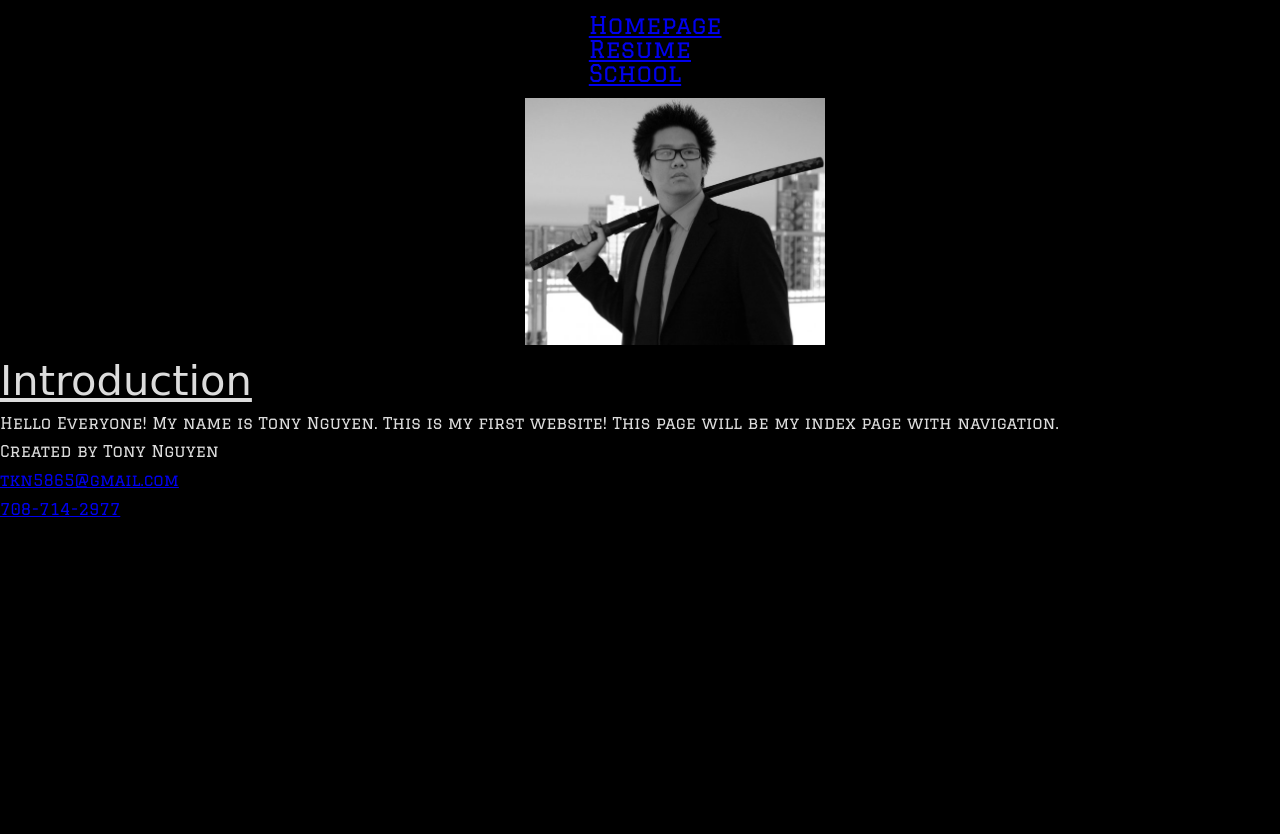
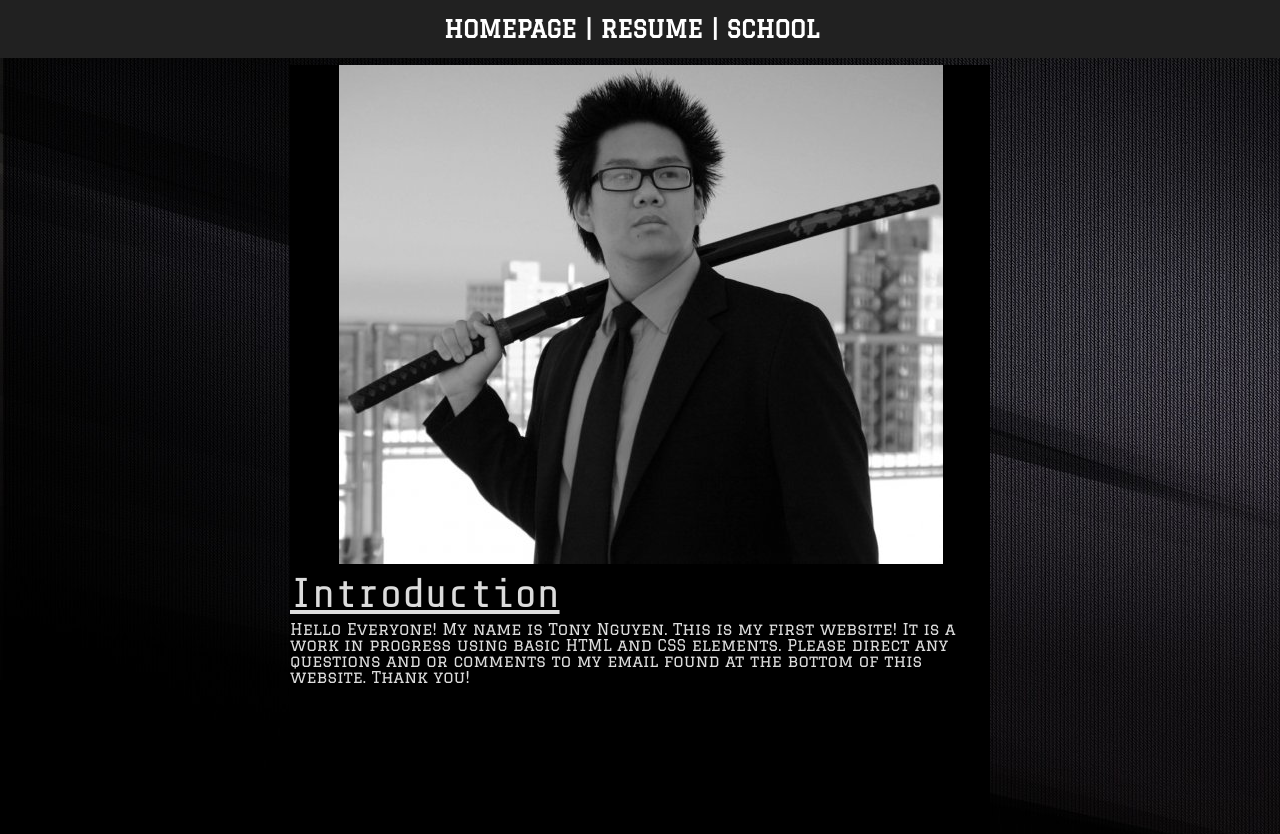
Before and after one commit to tn5865/IIT-Web-Development-Spring-2017, a plain HTML site: page ProjectTwo/index.html in a window 1280 px wide. Shown: the top 834 px of the page. Before the commit the page ends 800 px from the top, so only its background shows below. Drawn offline with nearby package versions, Linux system fonts and the light colour scheme; a web font is replaced by a local one.

Commit message:
Final Draft for Project 2 (Hopefully)
More css elements added. Added BG, one fixed and one fluid layout, redid
nav bar.

```diff
--- a/ProjectTwo/index.html
+++ b/ProjectTwo/index.html
@@ -6,27 +6,32 @@
 	<title>Tony Nguyen - Homepage</title>
 	<link rel="stylesheet" type="text/css" href="style.css"/>
 	<link href="https://fonts.googleapis.com/css?family=Graduate" rel="stylesheet">
-	<link href="https://fonts.googleapis.com/css?family=Diplomata+SC" rel="stylesheet">
+	<link href="https://fonts.googleapis.com/css?family=Share+Tech+Mono" rel="stylesheet">
 </head>
 <body>
 	<header>
 		<nav id="navmenu">
 			<ul>
-				<li><a href="index.html">Homepage</a></li>
-				<li><a href="resume.html">Resume</a></li>
+				<li><a href="index.html">Homepage | </a></li>
+				<li><a href="resume.html">Resume | </a></li>
 				<li><a href="school.html">School</a></li>
 			</ul>
 		</nav>
 	</header>
+	<div id=indexmain>
 		<p id="mypic">
-		<img src="Images/Tony.JPG" alt="Tony Nguyen" width="300">
+			<img src="Images/Tony.JPG" alt="Tony Nguyen">
 		</p>
 		<section id="intro">
 			<h1>Introduction</h1>
 			<p>
-			Hello Everyone! My name is Tony Nguyen. This is my first website! This page will be my index page with navigation.
+				Hello Everyone! My name is Tony Nguyen. This is my first website!
+				It is a work in progress using basic HTML and CSS elements.
+				Please direct any questions and or comments to my email found at the bottom of this website.
+				Thank you!
 			</p>
 		</section>
+	</div>
 	<footer id="footer">
 		<p>
 			Created by Tony Nguyen
--- a/ProjectTwo/style.css
+++ b/ProjectTwo/style.css
@@ -50,6 +50,7 @@ table {
 
 /* Same across all three pages */
 body {
+	background-image: url(Images/BgImage.jpg);
 	background-color: #000000;
 	color: 	#DCDCDC;
 	font-family: 'Graduate', cursive;
@@ -57,27 +58,56 @@ body {
 
 /* Same across all three pages */
 h1,h2,h3 {
-	font-family: 'Diplomata SC', cursive;
+	font-family: 'Share Tech Mono', monospace;
 	font-size: 260%;
-	text-decoration:underline;
+	text-decoration: underline;
 }
 
 /* Same across all three pages */
 p {
-	margin: 1% 2% 1% 0%;
+	margin: 1% 2% 3% 0%;
 }
 
-nav {
+nav#navmenu {
+	background-color: #212121;
+}
+
+nav#navmenu ul {
+	list-style-type: none;
+	padding: 1%;
+	width: 400px;
+	margin: 0px auto;
+	overflow: hidden;
+}
+
+nav#navmenu ul li {
+	float: left;
+	padding: 1%;
+}
+
+nav#navmenu ul li a {
+	display: block;
 	font-size: 150%;
-	margin: 1% 2% 1% 46%;
+	color: #fff;
+	font-family: 'Graduate', cursive;
+	font-weight: bold;
+	text-decoration: none;
+	text-align: center;
+	text-transform: uppercase;
+}
+
+nav#navmenu ul li a:hover {
+	color: #000000;
+	background-color: #ccc;
+	text-decoration: underline;
 }
 
 #mypic {
-	margin: 1% 2% 1% 41%;
+	margin: 1% 1% 1% 7%;
 }
 
 #iitlogo {
-	margin: 1% 2% 1% 33%;
+	margin: 1% 1% 1% 10%;
 }
 
 #ulexperience1, #ulexperience2, #ulexperience3, #ulschools, #ulskills {
@@ -86,6 +116,30 @@ nav {
 }
 
 #ulclass1, #ulclass2 {
-	margin: 1% 2% 1% 3%;
+	margin: 1% 2% 1% 7%;
 	list-style-image: url('http://findicons.com/files/icons/1620/crystal_project/32/mycomputer.png');
 }
+
+
+
+#footer {
+	margin: 0px auto;
+	width: 300px;
+}
+
+/*Fixed Pages*/
+#indexmain, #resumemain {
+	height: 1000px;
+	width: 700px;
+	background-color: #000000;
+	margin-left: auto;
+	margin-right: auto;
+}
+
+/*Fluid Page*/
+#schoolmain {
+	width: 40%;
+	margin-left: 30%;
+	float: left;
+	background-color: #000000;
+}
```
Also changed, not shown: ProjectTwo/resume.html (+7 -13 lines), ProjectTwo/school.html (+5 -4 lines), ProjectTwo/Images/BgImage.jpg (added). Lines whose indentation alone changed are shown as unchanged.
